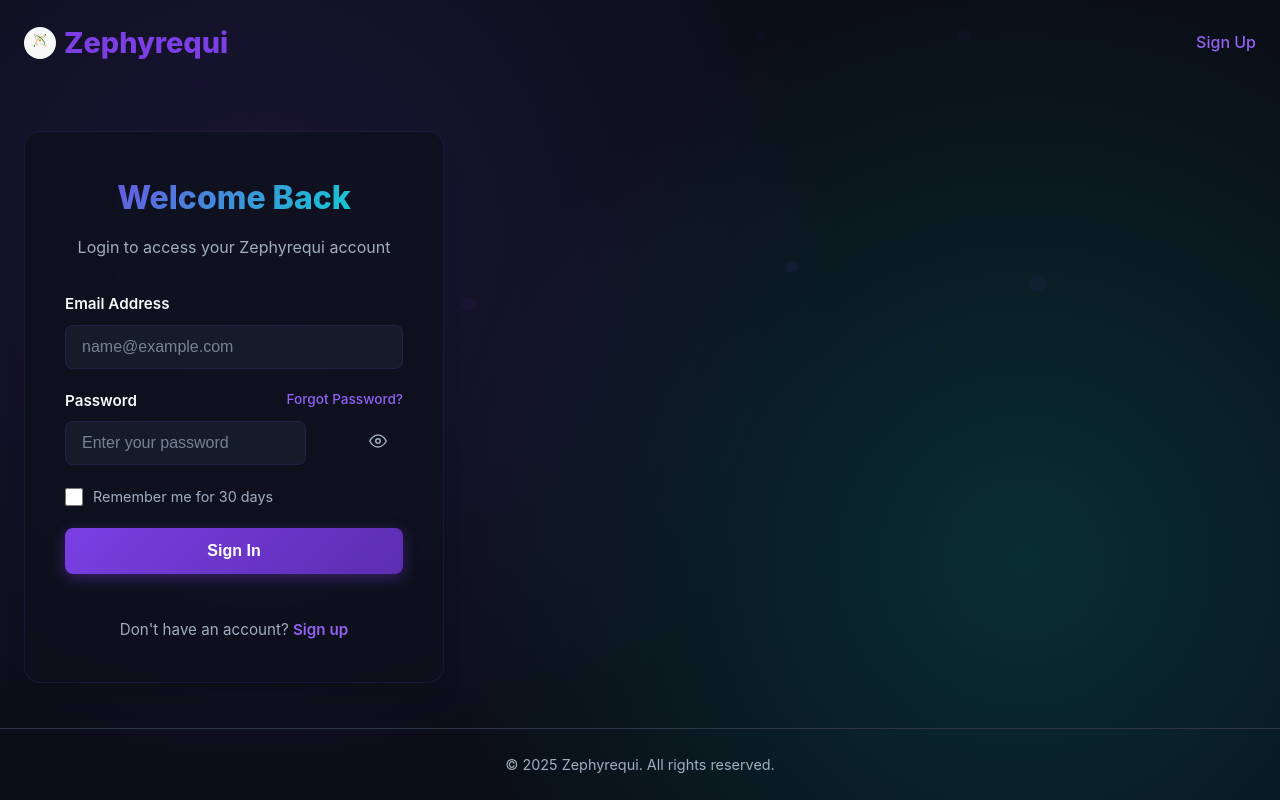
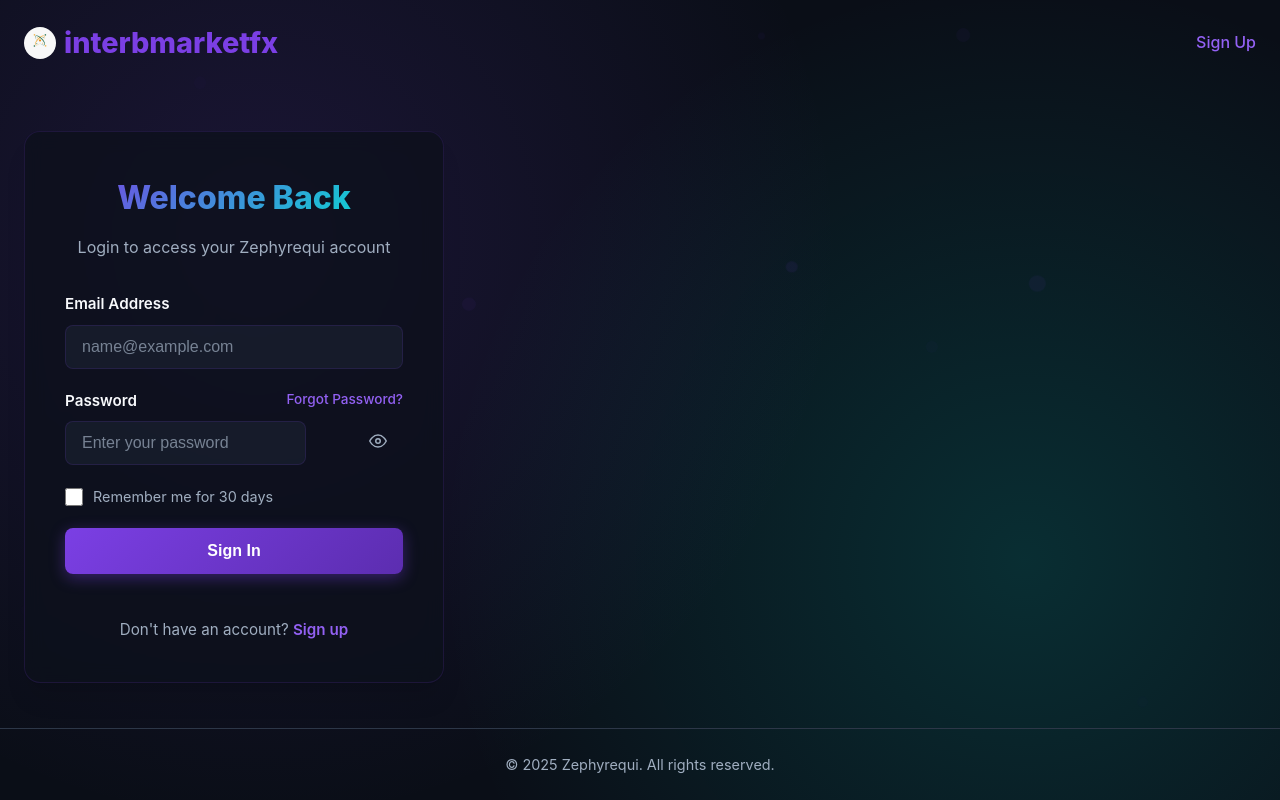
Before and after one commit to C0DE-8/interbmarketfx, a plain HTML site: page auth/login.html in a window 1280 px wide. Drawn offline with nearby package versions, Linux system fonts and the light colour scheme.

Commit message:
Update login.html

```diff
--- a/auth/login.html
+++ b/auth/login.html
@@ -15,10 +15,10 @@
 <script src="https://cdn.jsdelivr.net/npm/axios/dist/axios.min.js"></script>
 
 <!-- SEO Meta Tags for Zephyrequi Login Page -->
-<title>Login | Zephyrequi - Secure Access to Your Account</title>
-<meta name="description" content="Login to your Zephyrequi account to access your dashboard, trade securely, and manage your assets. Fast, safe, and user-friendly login experience.">
-<meta name="keywords" content="Zephyrequi login, secure login, Zephyrequi account access, crypto trading login, user dashboard, Zephyrequi authentication">
-<meta name="author" content="Zephyrequi Team">
+<title>Login | interbmarketfx - Secure Access to Your Account</title>
+<meta name="description" content="Login to your interbmarketfx account to access your dashboard, trade securely, and manage your assets. Fast, safe, and user-friendly login experience.">
+<meta name="keywords" content="interbmarketfx login, secure login, Zephyrequi account access, crypto trading login, user dashboard, Zephyrequi authentication">
+<meta name="author" content="interbmarketfx Team">
 
 <!-- Open Graph / Social Media -->
 <meta property="og:title" content="Login | Zephyrequi">
@@ -44,8 +44,8 @@
 <header>
     <div class="container header-container">
         <a href="#" class="logo">
-            <img src="icons/icon-192x192.png" alt="Zephyrequi Logo" style="height:32px; vertical-align:middle; margin-right:8px; border-radius:50%; object-fit:cover;">
-            <span>Zephyrequi</span>
+            <img src="icons/icon-192x192.png" alt="interbmarketfx Logo" style="height:32px; vertical-align:middle; margin-right:8px; border-radius:50%; object-fit:cover;">
+            <span>interbmarketfx</span>
         </a>
         <div class="header-links">
             <a href="register.html">Sign Up</a>
```
